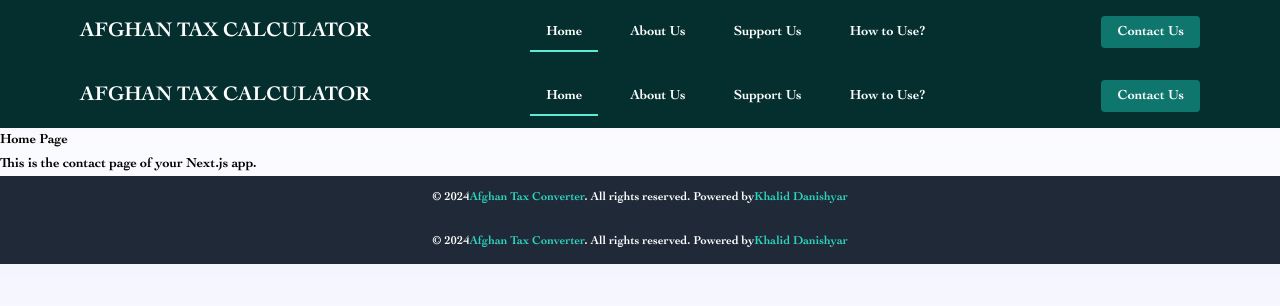
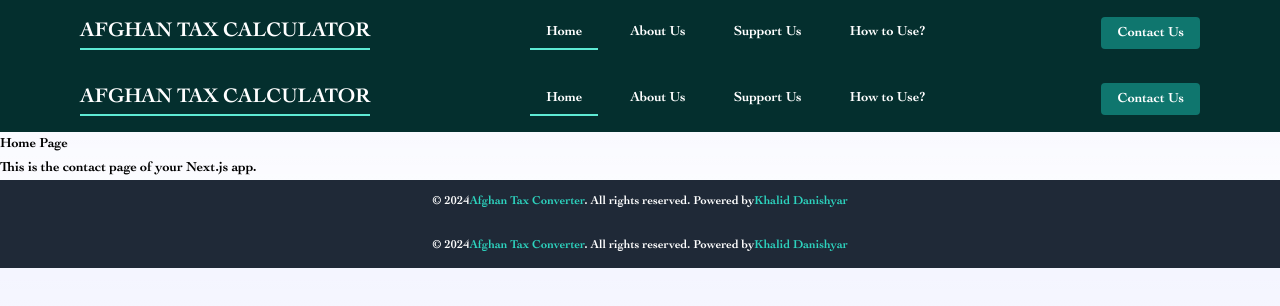
Before and after one commit to danishyarkhwork/afghan-tax-calculator, a Next.js app: page / in a window 1280 px wide. Shown: the top 306 px of the page. Built offline with nearby package versions, Linux system fonts and the light colour scheme.

Commit message:
add: loader added to router

```diff
--- a/app/components/common/Header.tsx
+++ b/app/components/common/Header.tsx
@@ -1,19 +1,38 @@
 "use client";
 
-import React from "react";
+import React, { useState, useTransition } from "react";
 import Link from "next/link";
-import { usePathname } from "next/navigation";
+import { usePathname, useRouter } from "next/navigation";
+import Loader from "./Loader"; // Ensure the correct import path
 
 const Header: React.FC = () => {
   const pathname = usePathname();
+  const router = useRouter();
+  const [loading, setLoading] = useState(false);
+  const [isPending, startTransition] = useTransition();
+
+  const handleNavigation = (url: string) => {
+    setLoading(true);
+    startTransition(() => {
+      router.push(url).finally(() => setLoading(false));
+    });
+  };
+
   const isActive = (path: string) => pathname === path;
 
   return (
+    <>
+      {(loading || isPending) && <Loader />}
       <header className="bg-teal-950 w-full">
         <div className="container mx-auto p-4 flex items-center justify-between max-w-6xl">
-        <Link href="/" className="text-2xl font-bold text-white">
+          <button
+            onClick={() => handleNavigation("/")}
+            className={`text-2xl font-bold text-white ${
+              isActive("/") ? "border-b-2 border-teal-300" : ""
+            }`}
+          >
             AFGHAN TAX CALCULATOR
-        </Link>
+          </button>
           <button
             id="menu-toggle"
             className="text-white focus:outline-none block md:hidden"
@@ -36,44 +55,44 @@ const Header: React.FC = () => {
           <nav className="hidden md:flex md:items-center space-x-4">
             <ul className="flex flex-col md:flex-row md:space-x-4 mt-4 md:mt-0">
               <li>
-              <Link
-                href="/"
+                <button
+                  onClick={() => handleNavigation("/")}
                   className={`text-white hover:text-teal-300 py-1 px-4 transition duration-300 ${
                     isActive("/") ? "border-b-2 border-teal-300" : ""
                   }`}
                 >
                   Home
-              </Link>
+                </button>
               </li>
               <li>
-              <Link
-                href="/about"
+                <button
+                  onClick={() => handleNavigation("/about")}
                   className={`text-white hover:text-teal-300 py-1 px-4 transition duration-300 ${
                     isActive("/about") ? "border-b-2 border-teal-300" : ""
                   }`}
                 >
                   About Us
-              </Link>
+                </button>
               </li>
               <li>
-              <Link
-                href="/support-us"
+                <button
+                  onClick={() => handleNavigation("/support-us")}
                   className={`text-white hover:text-teal-300 py-1 px-4 transition duration-300 ${
                     isActive("/support-us") ? "border-b-2 border-teal-300" : ""
                   }`}
                 >
                   Support Us
-              </Link>
+                </button>
               </li>
               <li>
-              <Link
-                href="/how-to-use"
+                <button
+                  onClick={() => handleNavigation("/how-to-use")}
                   className={`text-white hover:text-teal-300 py-1 px-4 transition duration-300 ${
                     isActive("/how-to-use") ? "border-b-2 border-teal-300" : ""
                   }`}
                 >
                   How to Use?
-              </Link>
+                </button>
               </li>
               <li className="md:hidden">
                 <a
@@ -93,6 +112,7 @@ const Header: React.FC = () => {
           </a>
         </div>
       </header>
+    </>
   );
 };
 
--- /dev/null
+++ b/app/components/common/Loader.tsx
@@ -0,0 +1,11 @@
+import React from "react";
+
+const Loader: React.FC = () => {
+  return (
+    <div className="fixed inset-0 flex items-center justify-center bg-black bg-opacity-50 z-50">
+      <div className="loader"></div>
+    </div>
+  );
+};
+
+export default Loader;
--- a/app/globals.css
+++ b/app/globals.css
@@ -81,3 +81,21 @@ body {
   color: white;
   text-decoration: none;
 }
+
+.loader {
+  border: 8px solid #f3f3f3;
+  border-radius: 50%;
+  border-top: 8px solid #3498db;
+  width: 60px;
+  height: 60px;
+  animation: spin 2s linear infinite;
+}
+
+@keyframes spin {
+  0% {
+    transform: rotate(0deg);
+  }
+  100% {
+    transform: rotate(360deg);
+  }
+}
```
Lines whose indentation alone changed are shown as unchanged.
